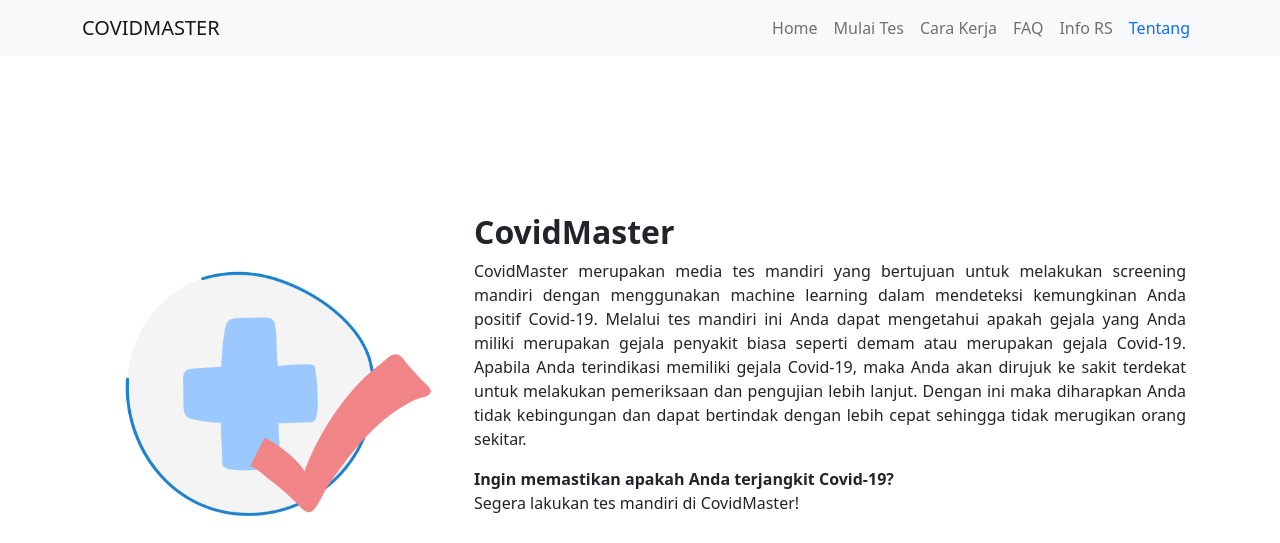
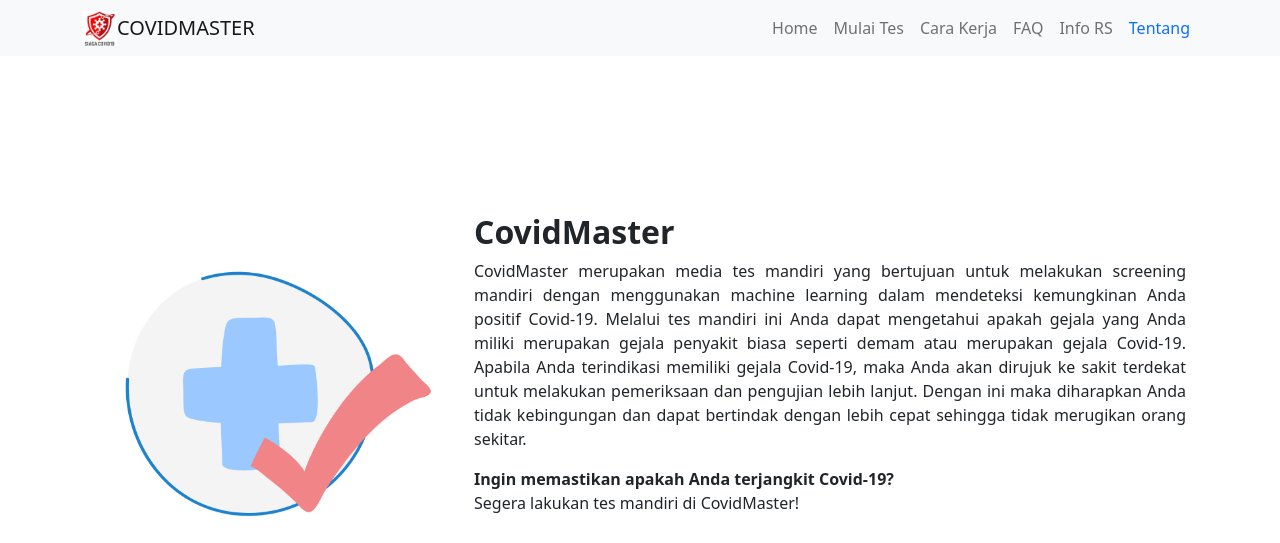
Before and after one commit to Amike31/Milestone02_K25, a Django app: page /Tentang/ in a window 1280 px wide. Shown: the top 543 px of the page. Run offline with Django 3.2, Linux system fonts and the light colour scheme.

Commit message:
340 - Helmi - Add logo

```diff
--- a/src/templates/Tentang.html
+++ b/src/templates/Tentang.html
@@ -12,11 +12,14 @@
     <link rel="stylesheet" href="https://use.fontawesome.com/releases/v5.15.0/css/all.css">
     <link rel="stylesheet" type="text/css" href="{% static 'css/Tentang.css' %}">
 
-    <title>Homepage</title>
+    <title>Tentang COVIDMASTER</title>
   </head>
   <body>
     <nav class="navbar navbar-expand-lg navbar-light bg-light fixed-top mynavbar">
         <div class="container">
+            <div>
+                <img src="{% static 'img/Logo.jpg' %}" class="logo-img" alt="Logo" style="max-height: 35px;">
+            </div>
             <a class="navbar-brand" href="#">
                 COVIDMASTER
             </a>
```
